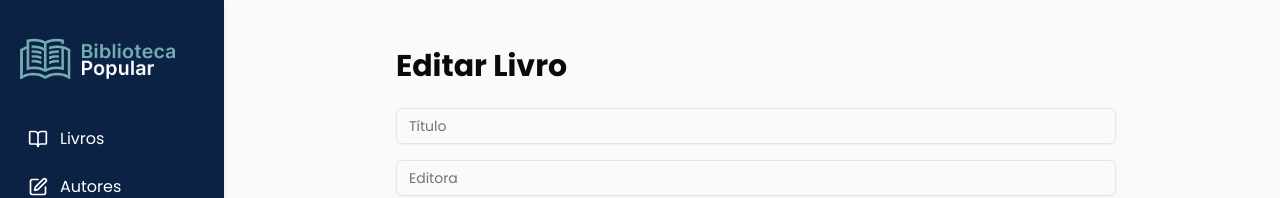
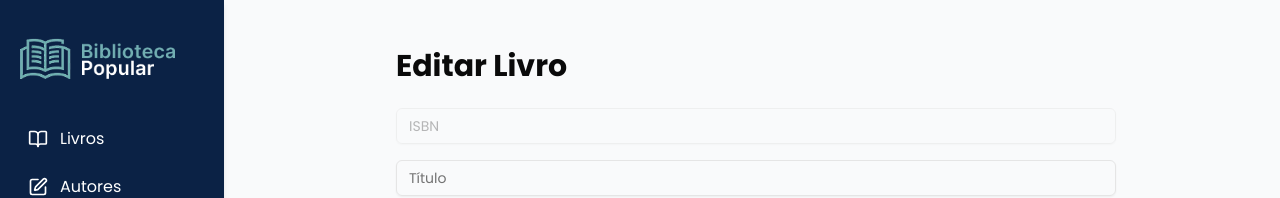
Before and after one commit to cursinhoeachusp/biblioteca_cursinho_frontend, a Next.js app: page /livros/editar/1 in a window 1280 px wide. Shown: the top 198 px of the page. Built offline with nearby package versions, Linux system fonts and the light colour scheme; no server answers.

Commit message:
add isbn na ediçao

```diff
--- a/src/app/livros/editar/[isbn]/page.tsx
+++ b/src/app/livros/editar/[isbn]/page.tsx
@@ -12,6 +12,7 @@ import { z } from "zod"
 import { zodResolver } from "@hookform/resolvers/zod"
 
 const schema = z.object({
+  isbn: z.string(),
   titulo: z.string(),
   editora: z.string(),
   edicao: z.number(),
@@ -52,12 +53,14 @@ export default function EditarLivroPage() {
         setLivroId(livro.id)
         setExemplares(livro.exemplares)
         reset({
+  isbn: livro.isbn,
   titulo: livro.titulo,
   editora: livro.editora,
   edicao: livro.edicao,
   categoria: livro.categoria,
   autores: livro.autores
 })
+
       })
       .catch(() => toast.error("Erro ao carregar livro"))
 
@@ -123,6 +126,8 @@ export default function EditarLivroPage() {
     <main className="max-w-3xl mx-auto p-6 space-y-6">
       <h1 className="text-3xl font-bold">Editar Livro</h1>
       <form onSubmit={handleSubmit(onSubmit)} className="space-y-4">
+        <Input placeholder="ISBN" {...register("isbn")} disabled />
+
         <Input placeholder="Título" {...register("titulo")} />
         {errors.titulo && <p className="text-sm text-red-500">{errors.titulo.message}</p>}
 
```
Lines whose indentation alone changed are shown as unchanged.
